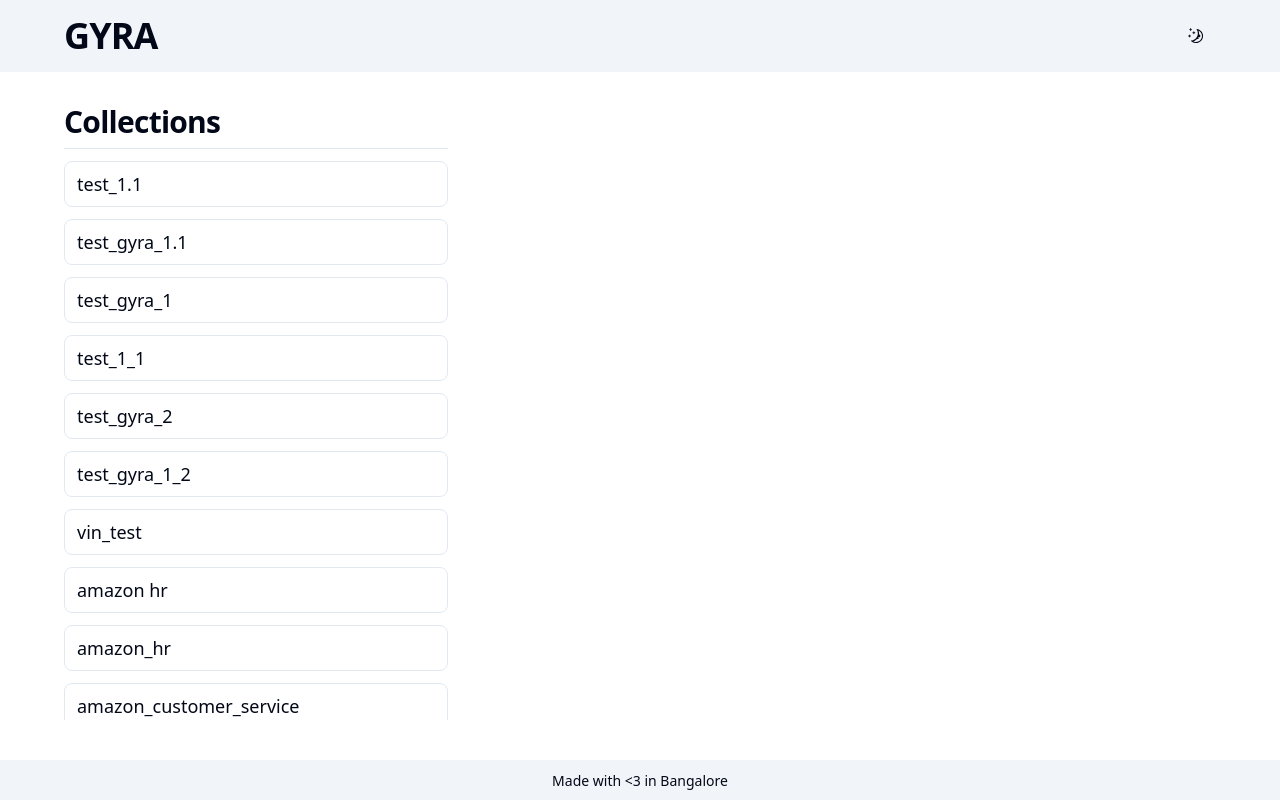
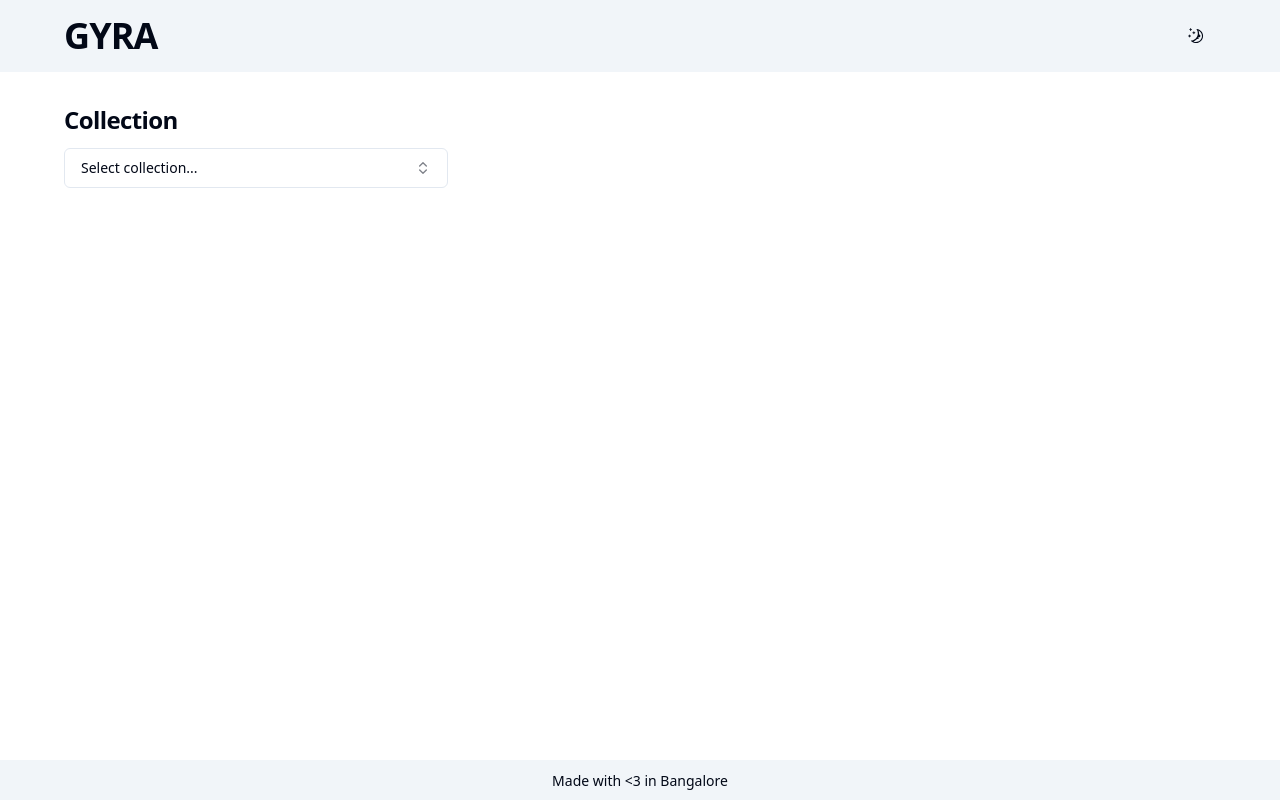
Before and after one commit to vinayakvivek/gyra-demo, a React (Vite) app: page / in a window 1280 px wide. Built offline with nearby package versions, Linux system fonts and the light colour scheme.

Commit message:
Use CollectionSelector in HomePage as well

```diff
--- a/src/components/CollectionSelector.tsx
+++ b/src/components/CollectionSelector.tsx
@@ -1,4 +1,4 @@
-import { forwardRef, useEffect, useState } from "react";
+import { useEffect, useState } from "react";
 import { cn } from "../lib/utils";
 import { Button } from "../components/ui/button";
 import {
@@ -18,13 +18,12 @@ import { QUERY_KEY_COLLECTIONS } from "../hooks/query";
 import * as api from "../api";
 import { useQuery } from "react-query";
 import H3 from "./common/H3";
-import { useAdminStore } from "../stores/admin-store";
 
-const CollectionSelector = forwardRef<
-  HTMLDivElement,
-  React.HTMLAttributes<HTMLDivElement>
->(({ className, ...props }, ref) => {
-  const { setCollection } = useAdminStore();
+type CollectionSelectorProps = {
+  onSelect: (collection: string) => void;
+};
+
+const CollectionSelector = ({ onSelect }: CollectionSelectorProps) => {
   const [items, setItems] = useState<string[]>([]);
   useQuery(QUERY_KEY_COLLECTIONS, api.getCollections, {
     onSuccess: (data) => {
@@ -36,12 +35,12 @@ const CollectionSelector = forwardRef<
 
   useEffect(() => {
     if (value) {
-      setCollection(value);
+      onSelect(value);
     }
-  }, [value, setCollection]);
+  }, [value, onSelect]);
 
   return (
-    <div ref={ref} className={cn("", className)} {...props}>
+    <div>
       <H3 className="mb-3">Collection</H3>
       <Popover open={open} onOpenChange={setOpen}>
         <PopoverTrigger asChild>
@@ -83,6 +82,6 @@ const CollectionSelector = forwardRef<
       </Popover>
     </div>
   );
-});
+};
 
 export default CollectionSelector;
--- a/src/pages/AdminPage.tsx
+++ b/src/pages/AdminPage.tsx
@@ -64,6 +64,7 @@ const AssetList = () => {
 
 const AdminPage = () => {
   const { isLoading, data } = useQueryCollections();
+  const { setCollection } = useAdminStore();
 
   return (
     <div className="h-screen flex flex-col">
@@ -72,7 +73,7 @@ const AdminPage = () => {
         {isLoading && <LoadingCircle />}
         {data && (
           <div className="flex flex-col space-y-6">
-            <CollectionSelector />
+            <CollectionSelector onSelect={setCollection} />
             <AssetList />
           </div>
         )}
--- a/src/pages/HomePage.tsx
+++ b/src/pages/HomePage.tsx
@@ -1,17 +1,49 @@
+import CollectionSelector from "../components/CollectionSelector";
 import ChatBox from "../components/ChatBox";
-import CollectionList from "../components/CollectionList";
 import Navbar from "../components/Navbar";
 import H2 from "../components/common/H2";
 import { useChatStore } from "../stores/chat-store";
+import { useMutation } from "react-query";
+import * as api from "../api";
+import { useCallback } from "react";
+import LoadingCircle from "../components/common/LoadingCircle";
 
 const HomePage = () => {
-  const { conversationId } = useChatStore();
+  const { conversationId, setConversation, setCollection } = useChatStore();
+
+  const { mutate, isLoading } = useMutation({
+    mutationFn: api.createConversation,
+  });
+  const handleClick = useCallback(
+    (collection: string) => {
+      mutate(
+        {
+          collection_name: collection,
+          conversation_name: "test",
+        },
+        {
+          onSuccess: (conversation) => {
+            setCollection(collection);
+            setConversation(conversation.conversation_id);
+          },
+          onError: (err) => {
+            console.error(err);
+          },
+        }
+      );
+    },
+    [mutate, setCollection, setConversation]
+  );
+
   return (
     <div className="h-screen flex flex-col">
       <Navbar className="px-16" />
       <main className="flex items-stretch grow bg-background py-8 px-16 overflow-y-auto">
         <div className="flex flex-row w-full overflow-y-auto space-x-16">
-          <CollectionList className="basis-1/3 pb-2" />
+          <div className="flex flex-col space-y-4">
+            <CollectionSelector onSelect={handleClick} />
+            {isLoading && <LoadingCircle />}
+          </div>
           {conversationId && (
             <div className="basis-2/3 flex flex-col">
               <H2>Chat</H2>
```
